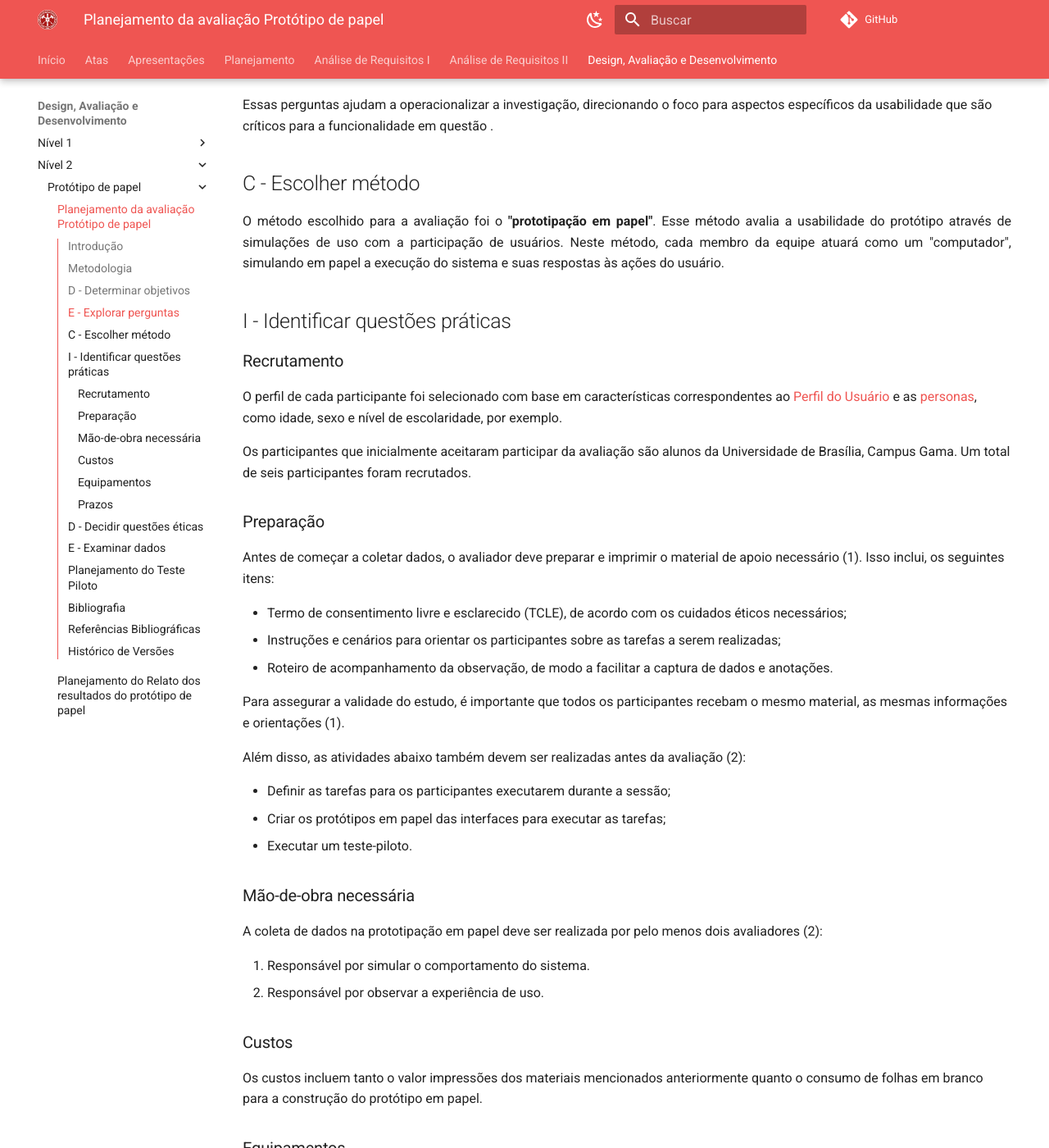
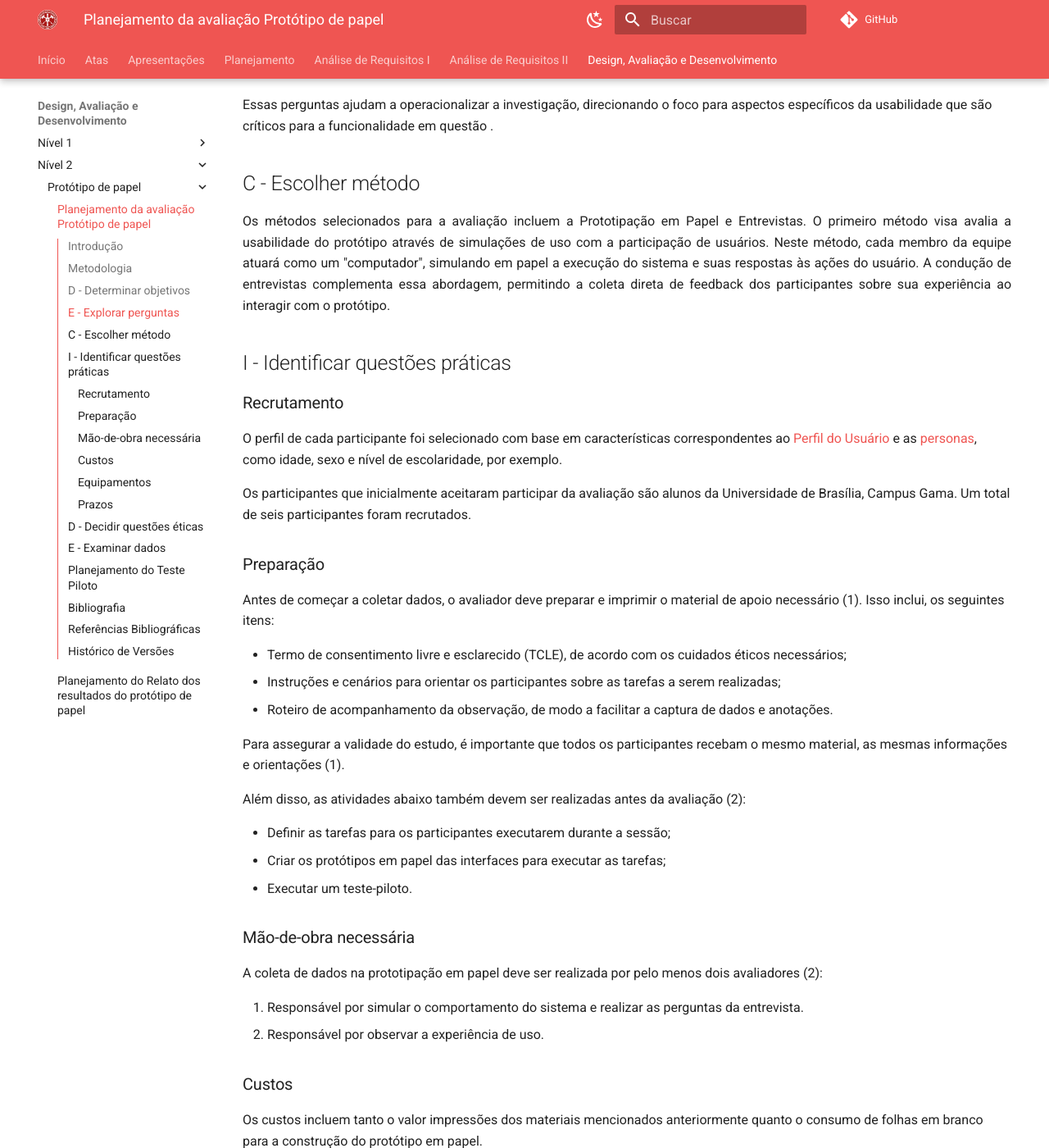
Before and after one commit to Interacao-Humano-Computador/2024.1-CBMERJ, an MkDocs documentation site: the page built from docs/design_avaliacao_desenvolvimento/nivel_2/prototipo_papel/planejamento_prototipo_papel.md, in a window 1280 px wide and 1400 px high, scrolled down 1094 px. Shown: the whole window at 82% size. Built offline with MkDocs 1.6.1 and Material for MkDocs 9.7.7, drawn with Linux system fonts in a browser that asks for light colours; comment, search, counter and statistics services are not loaded.

Commit message:
Update planejamento_prototipo_papel.md

```diff
--- a/docs/design_avaliacao_desenvolvimento/nivel_2/prototipo_papel/planejamento_prototipo_papel.md
+++ b/docs/design_avaliacao_desenvolvimento/nivel_2/prototipo_papel/planejamento_prototipo_papel.md
@@ -26,7 +26,9 @@ Com base nos objetivos determinados, as seguintes perguntas serão exploradas du
 Essas perguntas ajudam a operacionalizar a investigação, direcionando o foco para aspectos específicos da usabilidade que são críticos para a funcionalidade em questão .
 
 ## C - Escolher método
-<p style="text-align: justify;"> O método escolhido para a avaliação foi o <strong>"prototipação em papel"</strong>. Esse método avalia a usabilidade do protótipo através de simulações de uso com a participação de usuários. Neste método, cada membro da equipe atuará como um "computador", simulando em papel a execução do sistema e suas respostas às ações do usuário. </p>
+<p style="text-align: justify;"> Os métodos selecionados para a avaliação incluem a Prototipação em Papel e Entrevistas. O primeiro método visa avalia a usabilidade do protótipo através de simulações de uso com a participação de usuários. Neste método, cada membro da equipe atuará como um "computador", simulando em papel a execução do sistema e suas respostas às ações do usuário.
+
+A condução de entrevistas complementa essa abordagem, permitindo a coleta direta de feedback dos participantes sobre sua experiência ao interagir com o protótipo.</p>
 
 ## I - Identificar questões práticas
 
@@ -53,7 +55,7 @@ Além disso, as atividades abaixo também devem ser realizadas antes da avaliaç
 ### Mão-de-obra necessária
 A coleta de dados na prototipação em papel deve ser realizada por pelo menos dois avaliadores (2):
 
-1. Responsável por simular o comportamento do sistema.
+1. Responsável por simular o comportamento do sistema e realizar as perguntas da entrevista.
 2. Responsável por observar a experiência de uso.
 
 ### Custos
```
